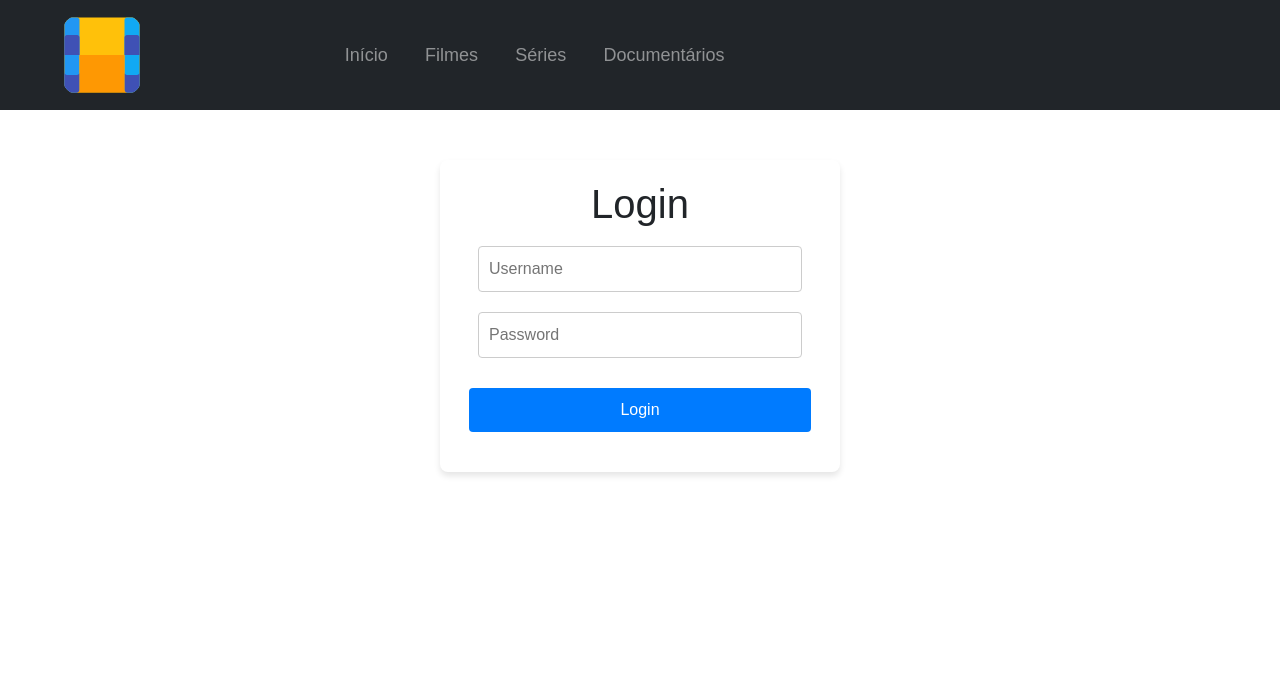
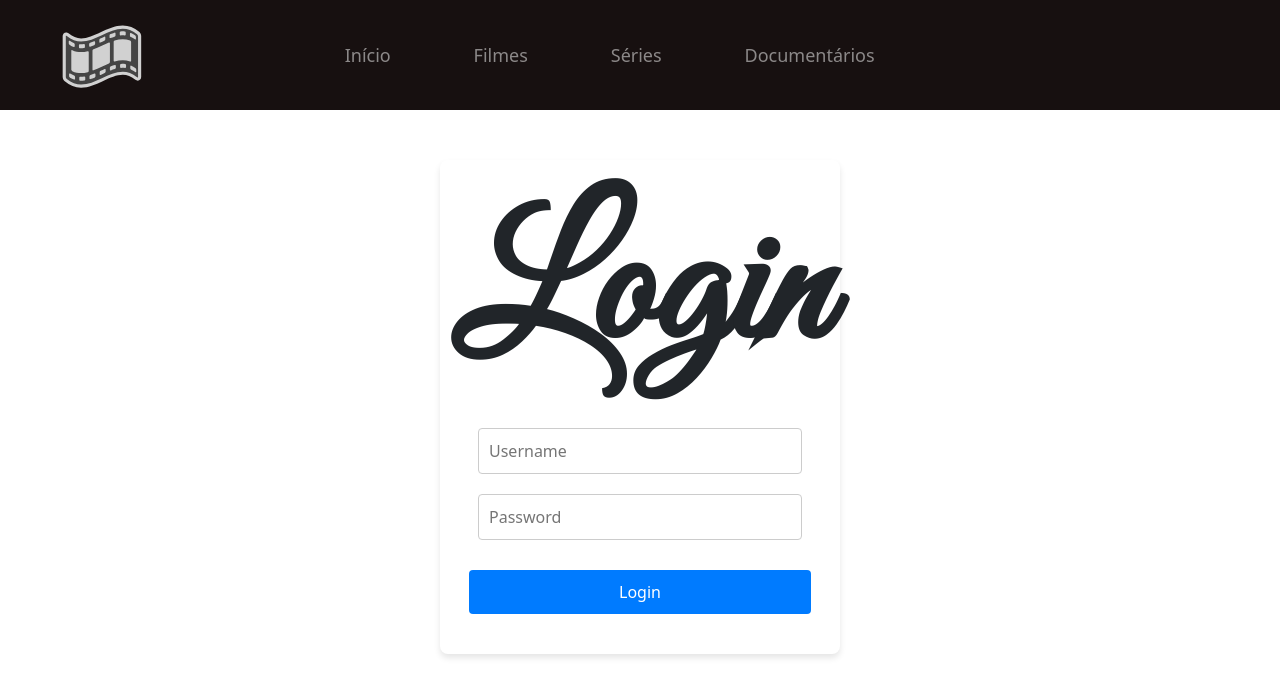
Before and after one commit to lucasnves/projetoProgWeb, a React (Vite) app in the folder frontend/: page /login in a window 1280 px wide. Shown: the top 696 px of the page. Built offline with nearby package versions, Linux system fonts and the light colour scheme.

Commit message:
Estilizacao Home e Navbar

```diff
--- a/frontend/index.html
+++ b/frontend/index.html
@@ -7,8 +7,12 @@
     <link
       href="https://cdn.jsdelivr.net/npm/bootstrap@5.3.3/dist/css/bootstrap.min.css"
       rel="stylesheet"
-      integrity="sha384-QWTKZyjpPEjISv5WaRU9OFeRpok6YctnYmDr5pNlyT2bRjXh0JMhjY6hW+ALEwIH"
-      crossorigin="anonymous"
+    />
+    <link rel="preconnect" href="https://fonts.googleapis.com" />
+    <link rel="preconnect" href="https://fonts.gstatic.com" crossorigin />
+    <link
+      href="https://fonts.googleapis.com/css2?family=Great+Vibes&display=swap"
+      rel="stylesheet"
     />
     <title>Absolute Cinema</title>
   </head>
--- a/frontend/src/Rotas.jsx
+++ b/frontend/src/Rotas.jsx
@@ -25,7 +25,14 @@ export default function Rotas() {
     <BrowserRouter>
       <Navbar />
       <Routes>
-        <Route path="/" element={<Home />} />
+        <Route
+          path="/"
+          element={
+            <ProtectedRoute>
+              <Home />
+            </ProtectedRoute>
+          }
+        />
         <Route path="/login" element={<Login />} />
         <Route path="/logout" element={<Logout />} />
         <Route path="/register" element={<RegisterAndLogout />} />
--- a/frontend/src/components/Card.jsx
+++ b/frontend/src/components/Card.jsx
@@ -4,6 +4,7 @@ import '../styles/Card.css';
 import Comments from './Comments';
 
 export default function Card({ item, title, href, other, onClick }) {
+  console.log(item);
   function renderStars(numStars) {
     let stars = [];
     for (let i = 0; i < numStars; i++) {
--- a/frontend/src/components/Navbar.jsx
+++ b/frontend/src/components/Navbar.jsx
@@ -4,7 +4,7 @@ import '../styles/Navbar.css';
 
 export default function Navbar() {
   return (
-    <nav className="navbar navbar-expand-lg navbar-dark bg-dark main-nav">
+    <nav className="navbar navbar-expand-lg main-nav">
       <div className="container-fluid">
         <a className="navbar-brand main-logo" href="/">
           <img src={logo} />
--- a/frontend/src/pages/Home.jsx
+++ b/frontend/src/pages/Home.jsx
@@ -1,7 +1,23 @@
 import '../styles/Home.css';
+import { FontAwesomeIcon } from '@fortawesome/react-fontawesome';
+import { faMagnifyingGlass } from '@fortawesome/free-solid-svg-icons';
 
 function Home() {
-  return <></>;
+  return (
+    <div className="home-content">
+      <div className="text-content">
+        <h1>Absolute Cinema</h1>
+        <h2>O site da sétima arte mais completo do mundo.</h2>
+        <p>Aqui você encontra tudo o que deseja.</p>
+      </div>
+      <div class="input-group mb-3 search-input">
+        <input type="text" class="form-control" placeholder="Explorar" />
+        <button class="btn btn-outline-secondary" type="button">
+          <FontAwesomeIcon icon={faMagnifyingGlass} />
+        </button>
+      </div>
+    </div>
+  );
 }
 
 export default Home;
--- a/frontend/src/styles/Home.css
+++ b/frontend/src/styles/Home.css
@@ -1,9 +1,34 @@
-* {
-  font-family: Arial, sans-serif;
-  margin: 0;
-  padding: 0;
+h1 {
+  font-family: 'Great Vibes', cursive;
+  font-size: 12rem;
+  font-weight: 700;
 }
 
-.container {
-  height: 100%;
+h2 {
+  font-size: 2.25rem;
 }
+
+p {
+  font-size: 1.5rem;
+}
+
+.home-content {
+  height: 91.5vh;
+  background-color: #171010;
+  display: flex;
+  align-items: center;
+  justify-content: center;
+  flex-direction: column;
+  color: #ffffff;
+}
+
+.text-content {
+  display: flex;
+  align-items: center;
+  justify-content: center;
+  flex-direction: column;
+}
+
+.search-input {
+  width: 20%;
+}
--- a/frontend/src/styles/Navbar.css
+++ b/frontend/src/styles/Navbar.css
@@ -1,4 +1,5 @@
 .main-nav {
+  background-color: #171010;
   padding: 0 40px;
   min-height: 70px;
 }
@@ -7,7 +8,7 @@
   display: flex;
   justify-content: space-between;
   font-size: 18px;
-  width: 380px;
+  width: 50%;
 }
 
 .main-menu a {
@@ -17,6 +18,7 @@
 
 .main-menu a:hover {
   color: #ffffff;
+  text-decoration: underline;
 }
 
 .active {
```
Also changed, not shown: frontend/src/assets/images/cinema.svg, frontend/src/assets/images/perfil.jpg (deleted).
